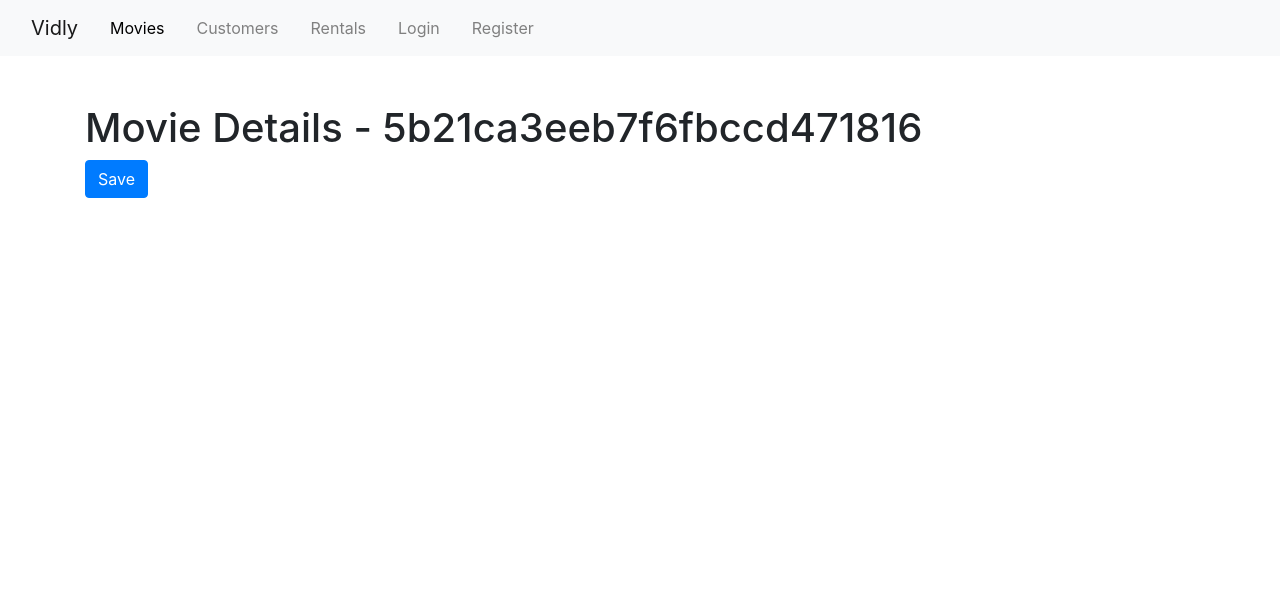
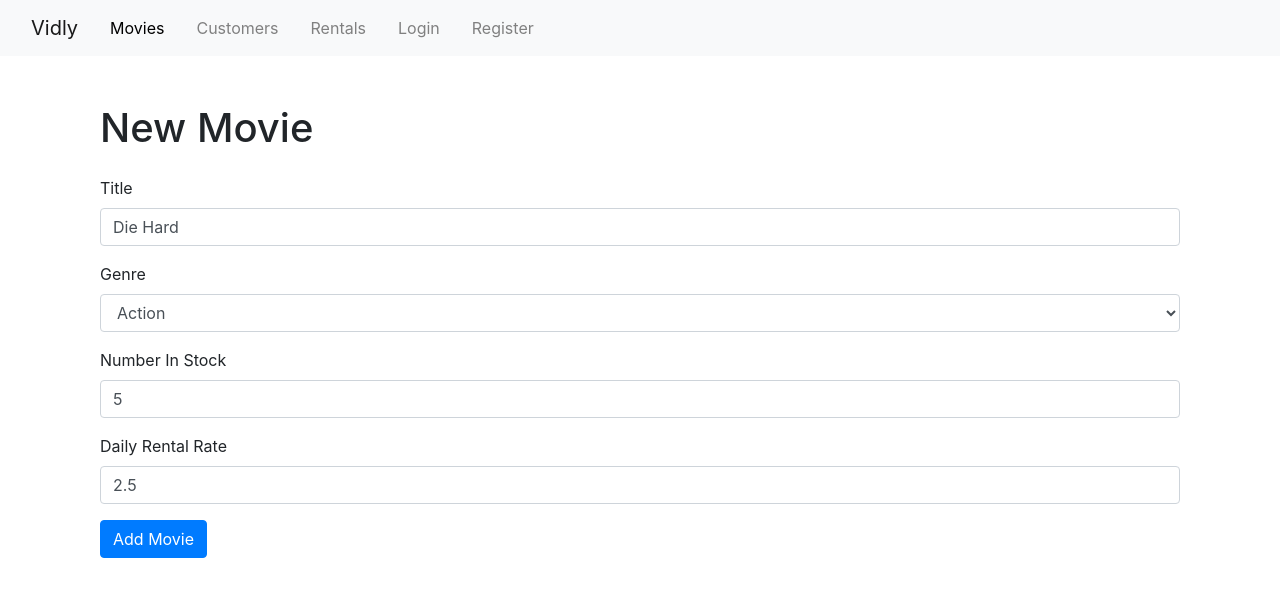
Before and after one commit to mrhpn/react--vidly, a React (Create React App) app: page /movies/5b21ca3eeb7f6fbccd471816 in a window 1280 px wide. Shown: the top 596 px of the page. Built offline with nearby package versions, Linux system fonts and the light colour scheme.

Commit message:
added new movie form and update form

```diff
--- a/src/App.js
+++ b/src/App.js
@@ -9,6 +9,7 @@
 import Login from './components/login';
 import LoginFunc from './components/loginFunc';
 import Register from './components/register';
+import MovieForm from './components/movieForm';
 
 import './App.css';
 
@@ -21,7 +22,8 @@
           <Route path="/register" component={Register} />
           <Route path="/login" component={Login} />
           {/* <Route path="/login" component={LoginFunc} /> */}
-          <Route path="/movies/:id" component={MovieDetails} />
+          <Route path="/movies/new" exact component={MovieForm} />
+          <Route path="/movies/:id" component={MovieForm} />
           <Route path="/movies" component={Movies} />
           <Route path="/customers" component={Customers} />
           <Route path="/rentals" component={Rentals} />
--- /dev/null
+++ b/src/components/common/Select.jsx
@@ -0,0 +1,24 @@
+import React from 'react';
+
+const Select = ({ name, label, options, error, ...rest }) => {
+  return (
+    <div className="mb-3">
+      <label htmlFor={name} className="form-label">
+        {label}
+      </label>
+      <select name={name} id={label} {...rest} className="form-control">
+        <option disabled value="">
+          Choose
+        </option>
+        {options.map((option) => (
+          <option value={option._id} key={option._id}>
+            {option.name}
+          </option>
+        ))}
+      </select>
+      {error && <small className="form-text text-danger">{error}</small>}
+    </div>
+  );
+};
+
+export default Select;
--- a/src/components/common/form.jsx
+++ b/src/components/common/form.jsx
@@ -2,6 +2,7 @@
 import Joi from 'joi-browser';
 
 import Input from './Input';
+import Select from './Select';
 
 class Form extends React.Component {
   state = {
@@ -13,6 +14,8 @@
     const options = { abortEarly: false };
     const { error } = Joi.validate(this.state.data, this.schema, options);
     if (!error) return null;
+
+    console.log(error, 'banana--');
 
     const errors = {};
     for (let e of error.details) errors[e.path[0]] = e.message;
@@ -61,6 +64,21 @@
     );
   }
 
+  renderSelect(name, label, options) {
+    const { data, errors } = this.state;
+
+    return (
+      <Select
+        name={name}
+        value={data[name]}
+        label={label}
+        options={options}
+        error={errors[name]}
+        onChange={this.handleChange}
+      />
+    );
+  }
+
   renderButton(label) {
     return (
       <button disabled={this.validate()} type="submit" className="btn btn-primary">
--- /dev/null
+++ b/src/components/movieForm.jsx
@@ -0,0 +1,68 @@
+import React, { Component } from 'react';
+import Joi from 'joi-browser';
+
+import Form from './common/form';
+import { getMovie, getMovies, saveMovie } from '../services/fakeMovieService';
+import { genres, getGenre } from '../services/fakeGenreService';
+
+class MovieForm extends Form {
+  state = {
+    data: { title: '', genreId: '', numberInStock: '', dailyRentalRate: '' },
+    genres: [],
+    errors: {},
+  };
+
+  schema = {
+    _id: Joi.string(),
+    title: Joi.string().required().label('Title'),
+    genreId: Joi.string().required().label('Genre'),
+    numberInStock: Joi.number().min(0).max(100).required().label('Number In Stock'),
+    dailyRentalRate: Joi.number().min(0).max(10).required().label('Daily Rental Rate'),
+  };
+
+  componentDidMount() {
+    const g = genres;
+    this.setState({ genres: g });
+
+    if (this.props.match.path.includes('new')) return;
+
+    const movieId = this.props.match.params.id;
+    console.log(movieId, 'hahah---');
+    const movie = getMovie(movieId);
+    if (!movie) return this.props.history.replace('/not-found');
+
+    this.setState({ data: this.mapToViewModel(movie) });
+  }
+
+  mapToViewModel = (movie) => {
+    return {
+      _id: movie._id,
+      title: movie.title,
+      genreId: movie.genre._id,
+      numberInStock: movie.numberInStock,
+      dailyRentalRate: movie.dailyRentalRate,
+    };
+  };
+
+  doSubmit = () => {
+    saveMovie(this.state.data);
+    this.props.history.push('/movies');
+  };
+
+  render() {
+    return (
+      <div className="container">
+        <h1>New Movie</h1>
+        <form onSubmit={this.handleSubmit} className="mt-4">
+          {this.renderInput('title', 'Title')}
+          {this.renderSelect('genreId', 'Genre', this.state.genres)}
+          {this.renderInput('numberInStock', 'Number In Stock', 'number')}
+          {this.renderInput('dailyRentalRate', 'Daily Rental Rate', 'number')}
+          {this.renderButton('Add Movie')}
+        </form>
+      </div>
+    );
+  }
+}
+
+export default MovieForm;
--- a/src/components/movies.jsx
+++ b/src/components/movies.jsx
@@ -1,4 +1,5 @@
 import React from 'react';
+import { Link, NavLink } from 'react-router-dom';
 import _ from 'lodash';
 
 import MoviesTable from './MoviesTable';
@@ -6,7 +7,7 @@
 import ListGroup from './common/ListGroup';
 import { paginate } from '../util/paginate';
 import { getMovies } from '../services/fakeMovieService';
-import { getGenres } from '../services/fakeGenreService';
+import { genres } from '../services/fakeGenreService';
 
 class Movies extends React.Component {
   state = {
@@ -19,8 +20,8 @@
   };
 
   componentDidMount() {
-    const genres = [{ _id: '', name: 'All Genres' }, ...getGenres()];
-    this.setState({ movies: getMovies(), genres });
+    const g = [{ _id: '', name: 'All Genres' }, ...genres];
+    this.setState({ movies: getMovies(), genres: g });
   }
 
   handleDelete = (movie) => {
@@ -84,6 +85,9 @@
           />
         </div>
         <div className="col-9">
+          <Link to="/movies/new" className="btn btn-primary mb-3">
+            New Movie
+          </Link>
           <p>Showing {totalCount} movies in the database.</p>
           <MoviesTable
             movies={movies}
--- a/src/services/fakeGenreService.js
+++ b/src/services/fakeGenreService.js
@@ -1,9 +1,9 @@
 export const genres = [
-  { _id: "5b21ca3eeb7f6fbccd471818", name: "Action" },
-  { _id: "5b21ca3eeb7f6fbccd471814", name: "Comedy" },
-  { _id: "5b21ca3eeb7f6fbccd471820", name: "Thriller" }
+  { _id: '5b21ca3eeb7f6fbccd471818', name: 'Action' },
+  { _id: '5b21ca3eeb7f6fbccd471814', name: 'Comedy' },
+  { _id: '5b21ca3eeb7f6fbccd471820', name: 'Thriller' },
 ];
 
-export function getGenres() {
-  return genres.filter(g => g);
+export function getGenre(genreId) {
+  return genres.filter((g) => g._id === genreId);
 }
--- a/src/services/fakeMovieService.js
+++ b/src/services/fakeMovieService.js
@@ -78,13 +78,13 @@
 
 export function saveMovie(movie) {
   let movieInDb = movies.find((m) => m._id === movie._id) || {};
-  movieInDb.name = movie.name;
+  movieInDb.title = movie.title;
   movieInDb.genre = genresAPI.genres.find((g) => g._id === movie.genreId);
   movieInDb.numberInStock = movie.numberInStock;
   movieInDb.dailyRentalRate = movie.dailyRentalRate;
 
   if (!movieInDb._id) {
-    movieInDb._id = Date.now();
+    movieInDb._id = Date.now().toString();
     movies.push(movieInDb);
   }
 
```
